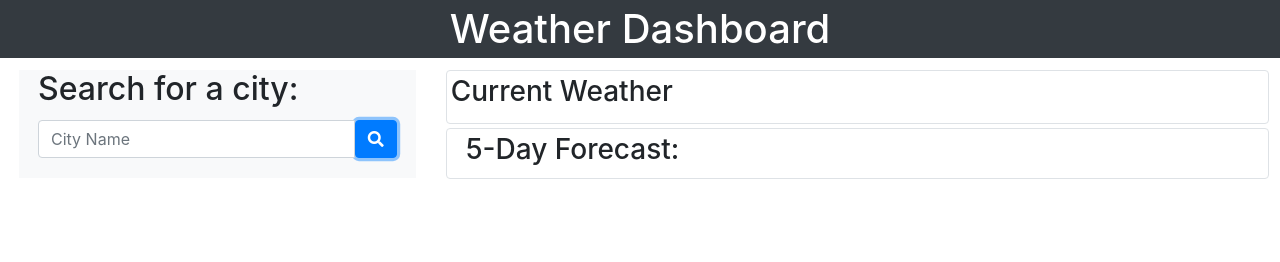
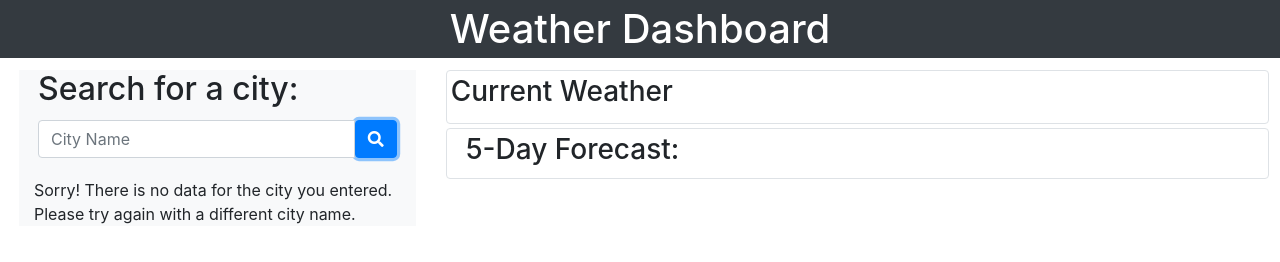
Before and after one commit to deepikabekal/Weather-Dashboard, a plain HTML site: page index.html in a window 1280 px wide. Both pictures are taken after a click on the button 375 px from the left and 139 px from the top of the page. Drawn offline with nearby package versions, Linux system fonts and the light colour scheme; no server answers.

Commit message:
error handling added

```diff
--- a/assets/js/script.js
+++ b/assets/js/script.js
@@ -7,6 +7,7 @@ var saveWeather = []; //array to save the searched city and its geo coordinates.
 $("#search-btn").click(function(){
     $(".current-weather").empty();
     $(".forecast-container").empty();
+    $("#error-display").empty();
     cityName = $("#search-city").val().trim();
     currentWeather(cityName);
 
@@ -23,7 +24,9 @@ function currentWeather(city){
               console.log(data);
               geoCordinates(city,data);
             })
-
+            .catch (function (error){
+                $("#error-display").text("Sorry! There is no data for the city you entered. Please try again with a different city name.");
+            })
 
 }
 
@@ -44,6 +47,9 @@ function geoCordinates(cityN,currentData){
             getWeatherDetails(cityN,data);
             fiveDayForecast(cityN,data);
             searchHistory(cityN,latitude,longitude);
+        })
+        .catch (function(error){
+            $("#error-display").text("Something went wrong. Refresh your page and try again");
         })
 
 
--- a/index.html
+++ b/index.html
@@ -45,7 +45,7 @@
                             <button class="btn btn-primary" type="button" id="search-btn"><i class="fas fa-search"></i></button>
                         </div>
                     </div>
-
+                    <div id="error-display"></div>
                     <div class="row search-history">
 
                     </div>
```
